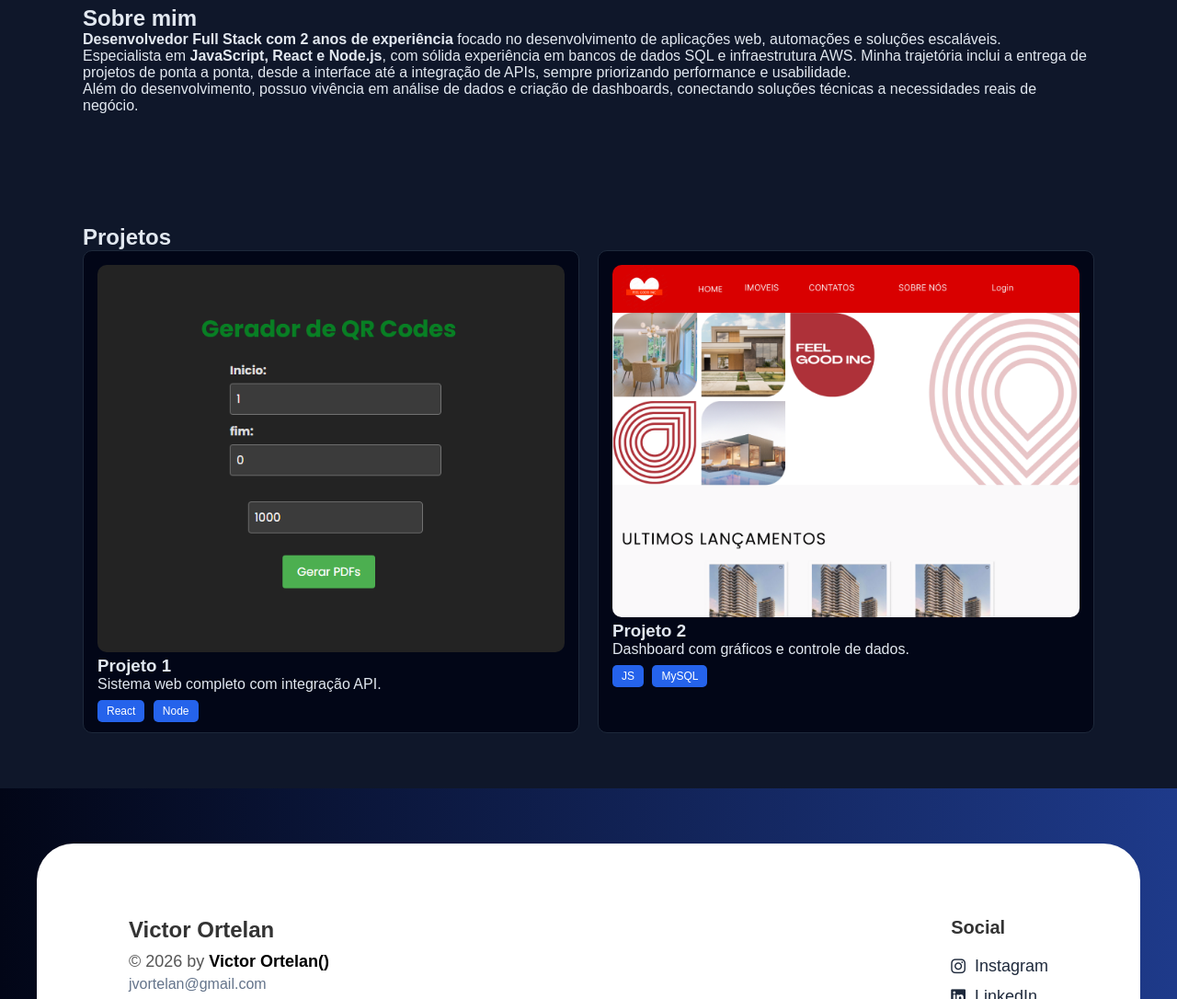
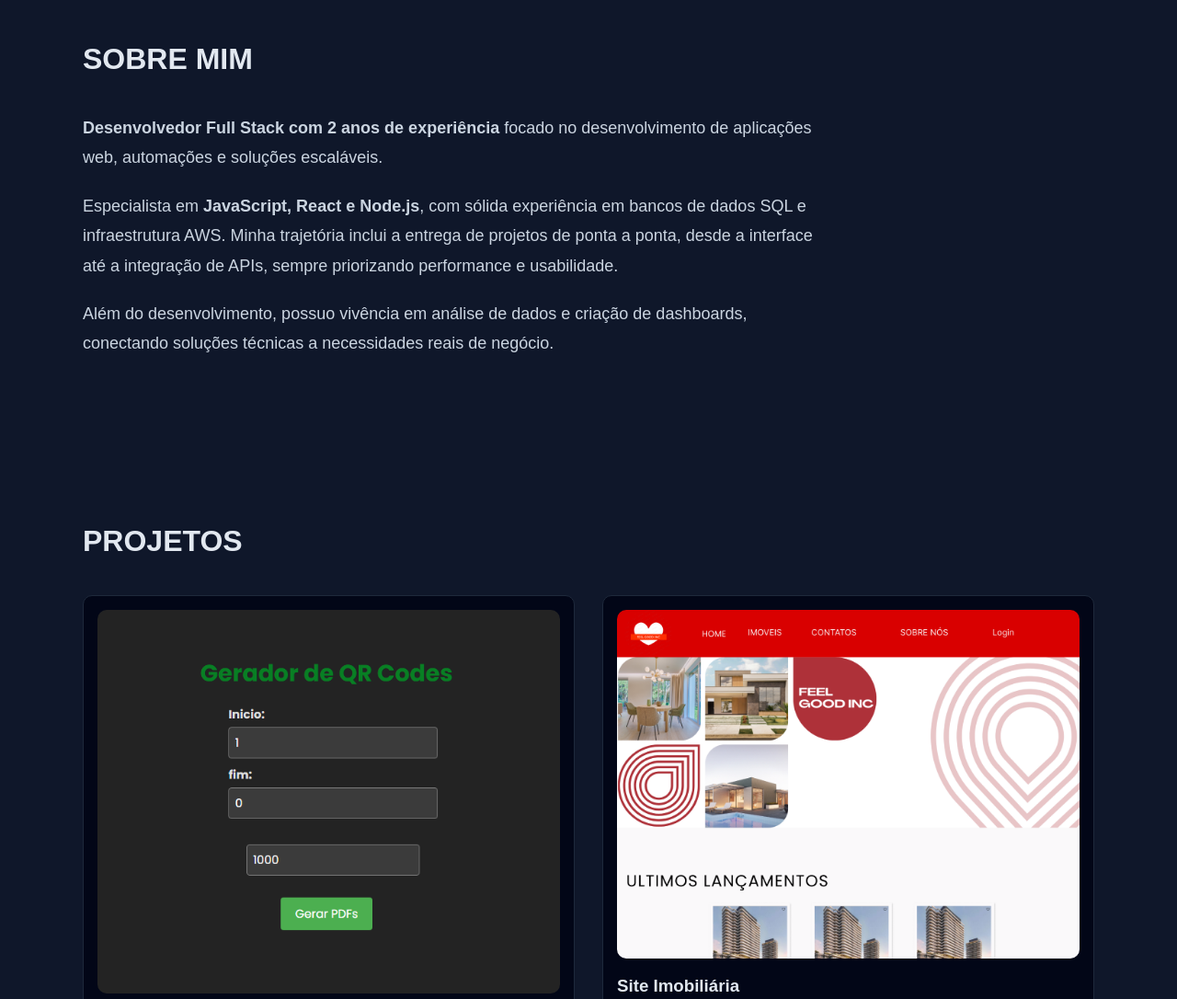
Before and after one commit to viktorortelan/portif-lio-Victor-Ortelan, a plain HTML site: page index.html in a window 1280 px wide. Shown: the part 980-2066 px from the top of the page at 92% size. Drawn offline with Linux system fonts and the light colour scheme.

Commit message:
style: melhora espaçamento e atualiza títulos dos projetos

```diff
--- a/index.css
+++ b/index.css
@@ -172,6 +172,48 @@ border: 1px solid #1e293b;
   width: 100%;
   border-radius: 10px;
 }
+
+
+.section-title, #about h2, #projects h2 {
+    font-size: 32px;
+    margin-bottom: 40px; /* Aumenta o espaço entre o título e o conteúdo/cards */
+    text-transform: uppercase;
+    font-weight: bold;
+    color: #e2e8f0;
+}
+
+/* Ajuste específico para o Sobre Mim */
+#about {
+    padding: 100px 0; /* Aumenta o espaço em volta da seção inteira */
+}
+
+#about p {
+    font-size: 18px; /* Texto maior para melhor leitura */
+    line-height: 1.8; /* Aumenta o espaço entre as linhas */
+    margin-bottom: 20px;
+    color: #cbd5e1;
+    max-width: 800px; /* Evita que o texto fique largo demais e canse a vista */
+}
+
+/* Espaçamento do Grid de Projetos */
+.projects-grid {
+    display: grid;
+    grid-template-columns: repeat(auto-fit, minmax(300px, 1fr));
+    gap: 30px; /* Aumenta o espaço entre um card e outro */
+    margin-top: 20px;
+}
+
+/* Ajuste interno dos cards para não colarem no texto */
+.project h3 {
+    margin: 15px 0 10px 0;
+}
+
+.project p {
+    margin-bottom: 15px;
+    line-height: 1.5;
+}
+
+
 
 .tags {
   margin-top: 10px;
--- a/index.html
+++ b/index.html
@@ -107,30 +107,28 @@
 
 <section id="projects">
   <div class="container">
-    <h2>Projetos</h2>
+    <h2 class="section-title">Projetos</h2>
 
     <div class="projects-grid">
-
       <div class="project" onclick="openModal('qrcode')">
         <img src="./image/imageqr.png">
-    <h3>Projeto 1</h3>
-    <p>Sistema web completo com integração API.</p>
+        <h3>Gerador de QRCode</h3>
+        <p>Aplicação web focada em produtividade com integração direta de API para geração de códigos em tempo real.</p>
         <div class="tags">
           <span>React</span>
-      <span>Node</span>
+          <span>API</span>
         </div>
       </div>
 
       <div class="project" onclick="openModal('imobiliaria')">
         <img src="./image/imagefeel.png">
-    <h3>Projeto 2</h3>
-    <p>Dashboard com gráficos e controle de dados.</p>
+        <h3>Site Imobiliária</h3>
+        <p>Sistema completo com painéis administrativos, áreas para funcionários e clientes, além de integração com banco de dados.</p>
         <div class="tags">
-      <span>JS</span>
+          <span>Full Stack</span>
           <span>MySQL</span>
         </div>
       </div>
-
     </div>
   </div>
 </section>
```
Lines whose indentation alone changed are shown as unchanged.
